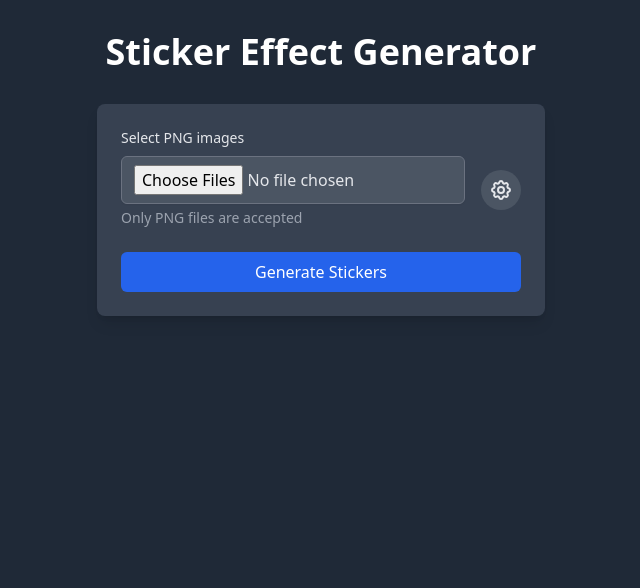
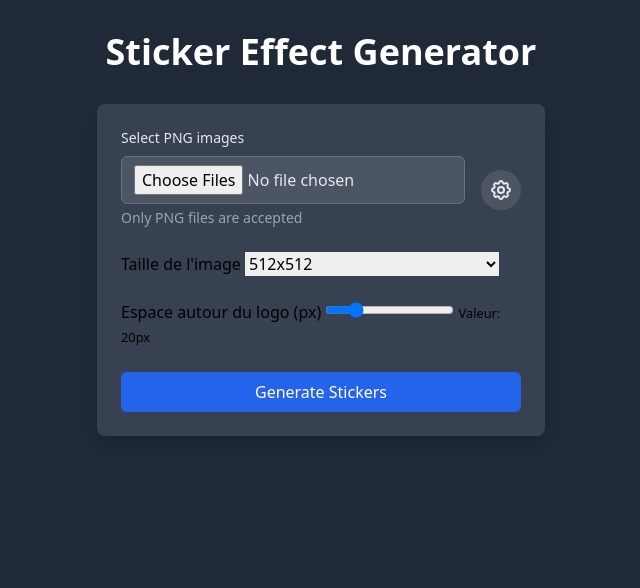
Before and after one commit to PAPAMICA/sticker_effect, a Flask app: page / in a window 1280 px wide. Shown: the top 588 px of the page, without its empty margins (319-959 px from the left). Run offline with Flask 2, Linux system fonts and the light colour scheme; some libraries are stand-ins or nearby versions.

Commit message:
✨ feat: plus size and padding

```diff
--- a/app/app.py
+++ b/app/app.py
@@ -137,7 +137,7 @@ def fill_interior_holes(alpha, color):
 
 def sticker_border_effect(image, border_size=10, size=(512, 512), smoothing=3, enable_shadow=True,
                      shadow_intensity=100, shadow_offset_x=0, shadow_offset_y=0, fill_holes=True,
-                     border_color="#FFFFFF"):
+                     border_color="#FFFFFF", padding_size=20):
     """Apply a sticker border effect to an image with advanced options"""
     # Convert hex color to RGBA
     border_rgba = hex_to_rgba(border_color)
@@ -158,8 +158,8 @@ def sticker_border_effect(image, border_size=10, size=(512, 512), smoothing=3, e
     # Resize image preserving aspect ratio to fit available space
     img.thumbnail((max_logo_width, max_logo_height), Image.LANCZOS)
 
-    # Add padding if needed (minimum 20px or border_size if larger)
-    min_padding = max(20, border_size)
+    # Add padding if needed (use padding_size parameter)
+    min_padding = max(padding_size, border_size)
     img = add_padding_to_image(img, min_padding)
 
     # Create mask from alpha channel
@@ -249,7 +249,21 @@ def upload():
 @app.route("/process", methods=["POST"])
 def process():
     border_size = int(request.form.get("border_size", 10))
-    max_size = int(request.form.get("size", 512))
+    size_option = request.form.get("size", "512")
+    # Size options dictionary
+    size_options = {
+        "256": (256, 256),
+        "512": (512, 512),
+        "1024": (1024, 1024),
+        "1536": (1536, 1536),
+        "2048": (2048, 2048),
+        "instagram_story": (1080, 1920),
+        "instagram_post": (1080, 1080),
+        "facebook_post": (1200, 630),
+        "twitter_post": (1200, 675)
+    }
+    size = size_options.get(size_option, (512, 512))
+
     smoothing = int(request.form.get("smoothing", 3))
     enable_shadow = request.form.get("enable_shadow") == "on"
     shadow_intensity = int(request.form.get("shadow_intensity", 100))
@@ -257,6 +271,7 @@ def process():
     shadow_offset_y = int(request.form.get("shadow_offset_y", 0))
     fill_holes = request.form.get("fill_holes") == "on"
     border_color = request.form.get("border_color", "#FFFFFF")
+    padding_size = int(request.form.get("padding_size", 20))
 
     files = request.files.getlist("images")
     processed_files = []
@@ -279,14 +294,15 @@ def process():
         processed_img = sticker_border_effect(
             file,
             border_size=border_size,
-            size=(max_size, max_size),
+            size=size,
             smoothing=smoothing,
             enable_shadow=enable_shadow,
             shadow_intensity=shadow_intensity,
             shadow_offset_x=shadow_offset_x,
             shadow_offset_y=shadow_offset_y,
             fill_holes=fill_holes,
-            border_color=border_color
+            border_color=border_color,
+            padding_size=padding_size
         )
         processed_img.save(output_path, format="PNG")
         processed_files.append(output_path)
--- a/app/templates/app.html
+++ b/app/templates/app.html
@@ -70,6 +70,30 @@
                             <path stroke-linecap="round" stroke-linejoin="round" stroke-width="2" d="M15 12a3 3 0 11-6 0 3 3 0 016 0z"></path>
                         </svg>
                     </button>
+                </div>
+
+                <div class="form-group">
+                    <label for="size">Taille de l'image</label>
+                    <select class="form-control" id="size" name="size">
+                        <option value="256">256x256</option>
+                        <option value="512" selected>512x512</option>
+                        <option value="1024">1024x1024</option>
+                        <option value="1536">1536x1536</option>
+                        <option value="2048">2048x2048</option>
+                        <optgroup label="Réseaux sociaux">
+                            <option value="instagram_story">Instagram Story (1080x1920)</option>
+                            <option value="instagram_post">Instagram Post (1080x1080)</option>
+                            <option value="facebook_post">Facebook Post (1200x630)</option>
+                            <option value="twitter_post">Twitter Post (1200x675)</option>
+                        </optgroup>
+                    </select>
+                </div>
+
+                <div class="form-group">
+                    <label for="padding_size">Espace autour du logo (px)</label>
+                    <input type="range" class="form-control-range" id="padding_size" name="padding_size"
+                           min="0" max="100" value="20" oninput="updatePaddingValue(this.value)">
+                    <small class="form-text text-muted">Valeur: <span id="padding_value">20</span>px</small>
                 </div>
 
                 <button type="submit"
@@ -423,6 +447,10 @@
                 alert('Error downloading images');
             }
         }
+
+        function updatePaddingValue(val) {
+            document.getElementById('padding_value').textContent = val;
+        }
     </script>
 </body>
 </html>
```
